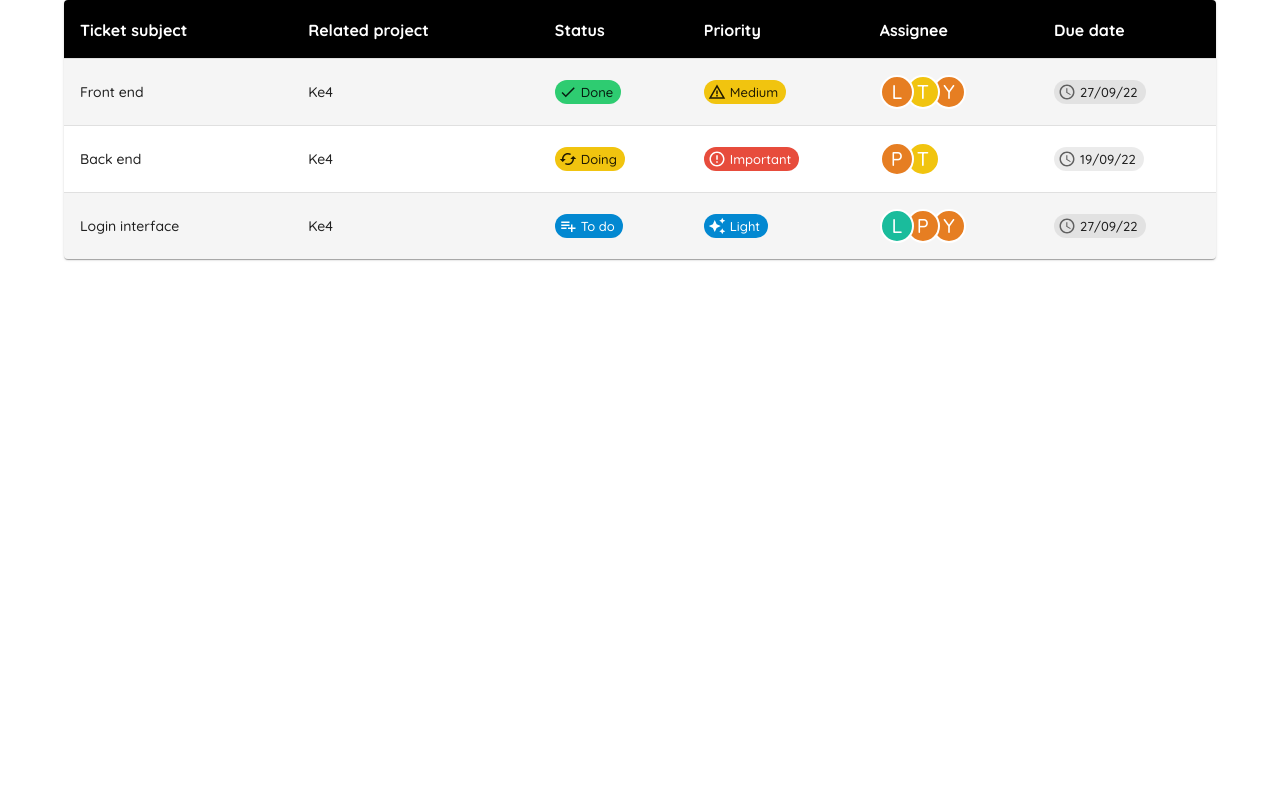
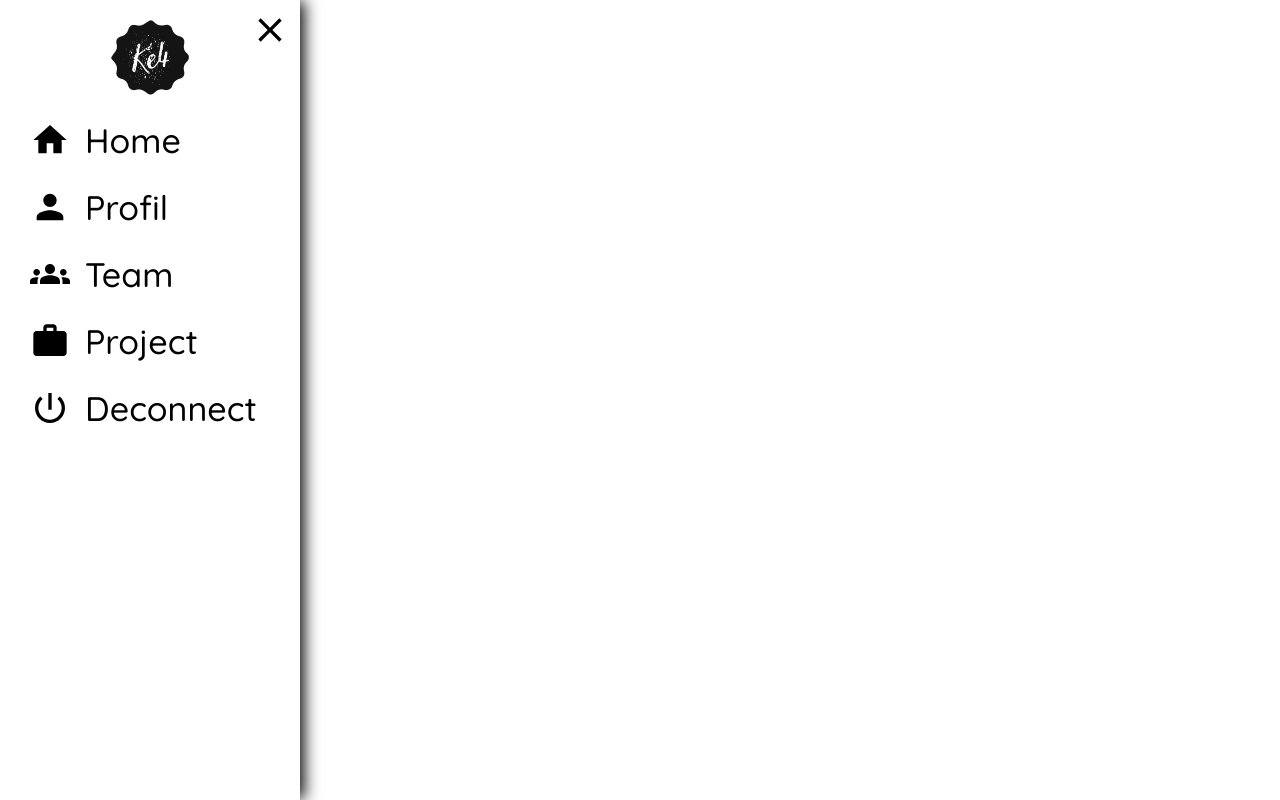
Before and after one commit to WildCodeSchool/2109-wns-remote2-ke4, a React (Create React App) app in the folder front/: page / in a window 1280 px wide. Built offline with nearby package versions, Linux system fonts and the light colour scheme.

Commit message:
add Navbar

```diff
--- a/front/src/App.tsx
+++ b/front/src/App.tsx
@@ -2,14 +2,16 @@ import { BrowserRouter as Router, Switch, Route } from 'react-router-dom';
 import Board from './pages/Board';
 import { theme } from './Theme';
 import { ThemeProvider } from '@mui/system';
+import Navbar from './components/Navbar';
 
 export default function App() {
   return (
     <ThemeProvider theme={theme}>
       <Router>
+        <Navbar />
         <Switch>
           <Route exact path="/">
-            <Board />
+            {/* <Board /> */}
           </Route>
           <Route path="/login">{/* login component */}</Route>
         </Switch>
--- /dev/null
+++ b/front/src/components/Navbar/index.tsx
@@ -0,0 +1,32 @@
+import {
+  Close,
+  ContainerOption,
+  Logo,
+  NavTypography,
+  Option,
+  StyledNavbar,
+  StyledNavbarTop,
+} from '../../elements/navbar.styled';
+import logo from '../../assets/images/logoKe4.png';
+import { navbarOption } from '../../mock/navbar.mock';
+import { useHistory } from 'react-router-dom';
+
+const Navbar = () => {
+  const history = useHistory();
+  return (
+    <StyledNavbar>
+      <StyledNavbarTop>
+        <Logo src={logo} alt="logo" />
+        <Close />
+      </StyledNavbarTop>
+      <ContainerOption>
+        {navbarOption.map(({ label, icon, link }, index) => (
+          <Option key={index} onClick={() => history.push(link)}>
+            {icon} <NavTypography variant="h4">{label}</NavTypography>
+          </Option>
+        ))}
+      </ContainerOption>
+    </StyledNavbar>
+  );
+};
+export default Navbar;
--- /dev/null
+++ b/front/src/elements/navbar.styled.tsx
@@ -0,0 +1,83 @@
+import { styled } from '@mui/system';
+import CloseIcon from '@mui/icons-material/Close';
+import HomeIcon from '@mui/icons-material/Home';
+import PersonIcon from '@mui/icons-material/Person';
+import GroupsIcon from '@mui/icons-material/Groups';
+import WorkIcon from '@mui/icons-material/Work';
+import PowerSettingsNewIcon from '@mui/icons-material/PowerSettingsNew';
+import Box from '@mui/material/Box';
+import Typography from '@mui/material/Typography';
+
+export const StyledNavbar = styled('div')(({ theme }) => ({
+  width: '300px',
+  height: '100vh',
+  boxShadow: '5px 0px 15px -1px #000000',
+  background: '#FFF',
+  display: 'flex',
+  flexDirection: 'column',
+  zIndex: 4,
+}));
+
+export const StyledNavbarTop = styled('div')(() => ({
+  display: 'flex',
+  justifyContent: 'center',
+  position: 'relative',
+  width: '100%',
+}));
+
+export const Close = styled(CloseIcon)(() => ({
+  fontSize: '40px',
+  color: '#000',
+  position: 'absolute',
+  zIndex: 5,
+  right: 10,
+  top: 10,
+}));
+
+export const Logo = styled('img')(() => ({
+  width: '100px',
+  height: '75px',
+  marginTop: '20px',
+}));
+
+export const Home = styled(HomeIcon)(() => ({
+  fontSize: '40px',
+  color: '#000',
+}));
+
+export const UserProfil = styled(PersonIcon)(() => ({
+  fontSize: '40px',
+  color: '#000',
+}));
+
+export const Team = styled(GroupsIcon)(() => ({
+  fontSize: '40px',
+  color: '#000',
+}));
+export const Work = styled(WorkIcon)(() => ({
+  fontSize: '40px',
+  color: '#000',
+}));
+
+export const Deconnect = styled(PowerSettingsNewIcon)(() => ({
+  fontSize: '40px',
+  color: '#000',
+}));
+
+export const ContainerOption = styled('div')(() => ({
+  display: 'flex',
+  flexDirection: 'column',
+  width: '100%',
+}));
+
+export const Option = styled(Box)(() => ({
+  display: 'flex',
+  paddingLeft: '30px',
+  width: '100%',
+  marginTop: '25px',
+  cursor: 'pointer',
+}));
+
+export const NavTypography = styled(Typography)(() => ({
+  marginLeft: '15px',
+}));
--- /dev/null
+++ b/front/src/mock/navbar.mock.js
@@ -0,0 +1,35 @@
+import {
+  Deconnect,
+  Home,
+  Team,
+  UserProfil,
+  Work,
+} from '../elements/navbar.styled';
+
+export const navbarOption = [
+  {
+    label: 'Home',
+    icon: <Home />,
+    link: '/',
+  },
+  {
+    label: 'Profil',
+    icon: <UserProfil />,
+    link: '/updateprofil',
+  },
+  {
+    label: 'Team',
+    icon: <Team />,
+    link: '/team',
+  },
+  {
+    label: 'Project',
+    icon: <Work />,
+    link: '/project',
+  },
+  {
+    label: 'Deconnect',
+    icon: <Deconnect />,
+    link: '/login',
+  },
+];
```
Also changed, not shown: front/src/assets/images/logoKe4.png (added).
